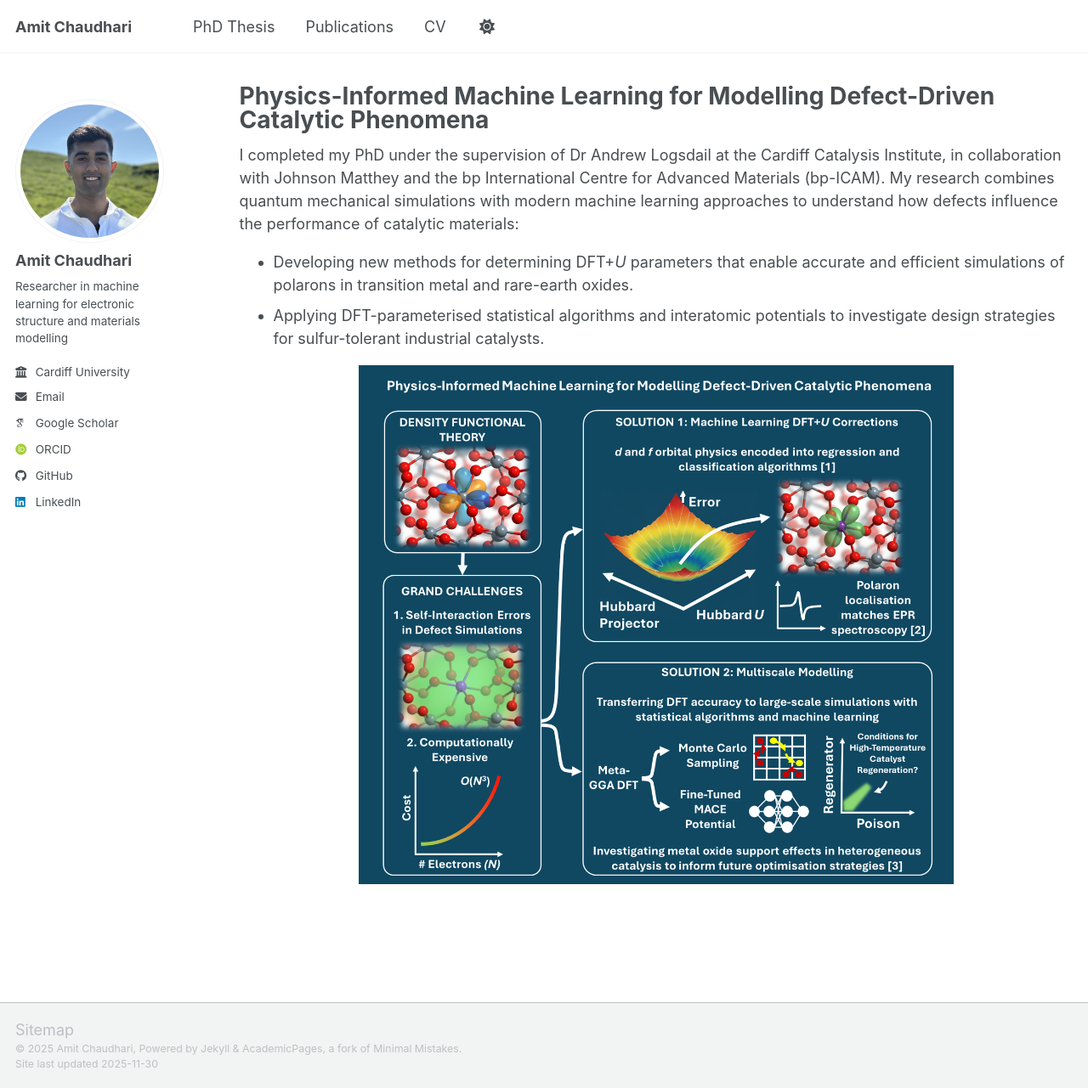
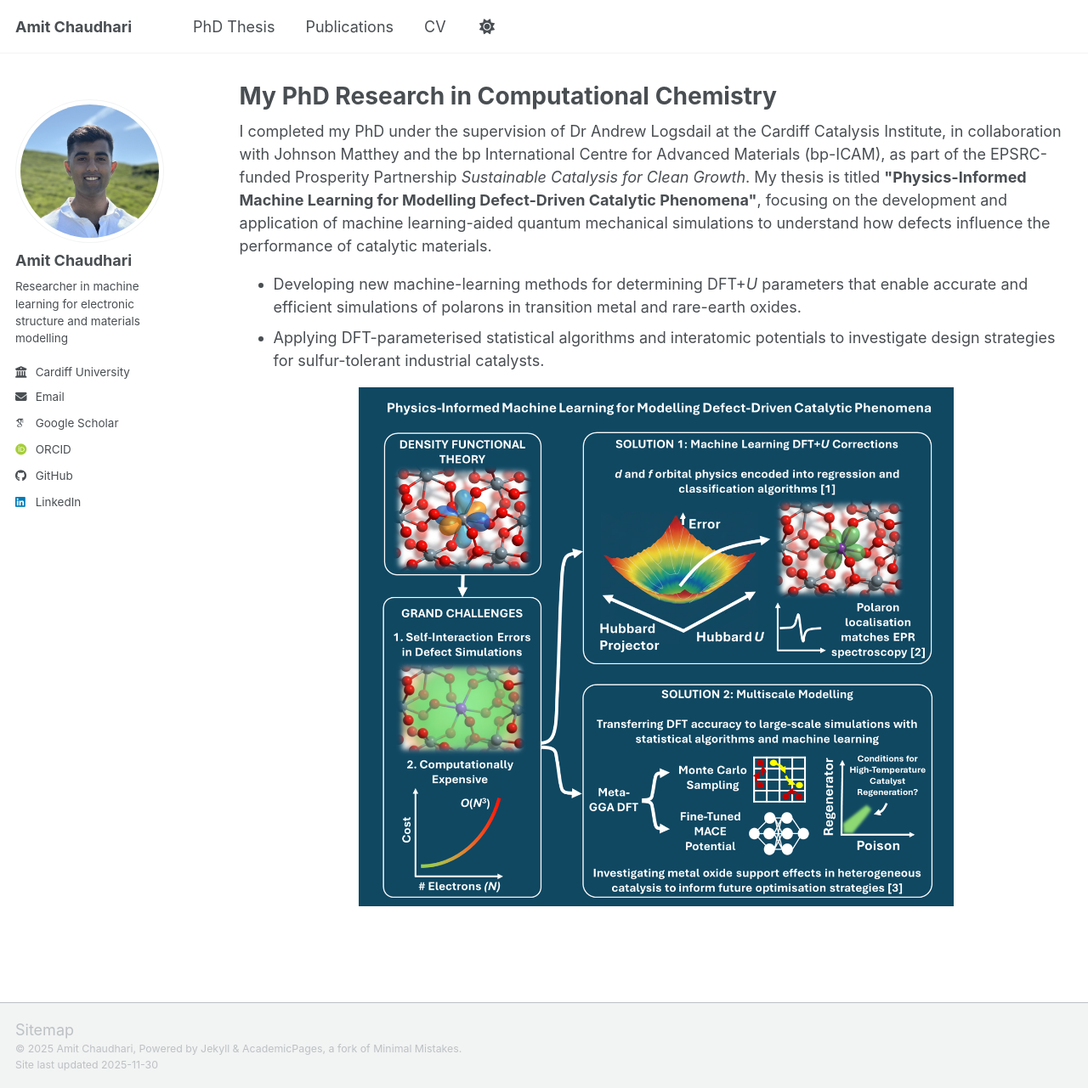
Before and after one commit to amitmc1/amitmc1.github.io, a Jekyll site: the page built from _pages/phdthesis.html, in a window 1280 px wide and 1281 px high. Shown: the whole window at 85% size. Built offline with Jekyll 4.4.1, drawn with Linux system fonts in a browser that asks for light colours; some web fonts are replaced; a script bundle is joined from its source files by our own code; library files that are not in the unit come from our copies.

Commit message:
Update phdthesis.html

```diff
--- a/_pages/phdthesis.html
+++ b/_pages/phdthesis.html
@@ -1,6 +1,6 @@
 ---
 layout: archive
-title: "Physics-Informed Machine Learning for Modelling Defect-Driven Catalytic Phenomena"
+title: "My PhD Research in Computational Chemistry"
 permalink: /phdthesis/
 author_profile: true
 ---
@@ -12,12 +12,14 @@ author_profile: true
   {% include archive-single.html %}
 {% endfor %}
 
-I completed my PhD under the supervision of Dr Andrew Logsdail at the Cardiff Catalysis Institute, in collaboration with Johnson Matthey and the bp International Centre for Advanced Materials (bp-ICAM). My research combines quantum mechanical simulations with modern machine learning approaches to understand how defects influence the performance of catalytic materials:
+I completed my PhD under the supervision of Dr Andrew Logsdail at the Cardiff Catalysis Institute, in collaboration with Johnson Matthey and the bp International Centre for Advanced Materials (bp-ICAM), as part of the EPSRC-funded Prosperity Partnership <em>Sustainable Catalysis for Clean Growth</em>.
+
+My thesis is titled <strong>"Physics-Informed Machine Learning for Modelling Defect-Driven Catalytic Phenomena"</strong>, focusing on the development and application of machine learning-aided quantum mechanical simulations to understand how defects influence the performance of catalytic materials.
 
 <br>
 
 <ul>
-  <li>Developing new methods for determining DFT+<em>U</em> parameters that enable accurate and efficient simulations of polarons in transition metal and rare-earth oxides.</li>
+  <li>Developing new machine-learning methods for determining DFT+<em>U</em> parameters that enable accurate and efficient simulations of polarons in transition metal and rare-earth oxides.</li>
   <li>Applying DFT-parameterised statistical algorithms and interatomic potentials to investigate design strategies for sulfur-tolerant industrial catalysts.</li>
 </ul>
 
```
